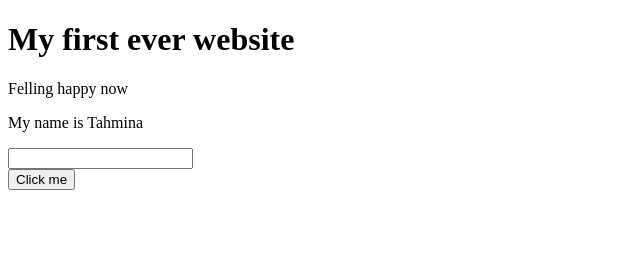
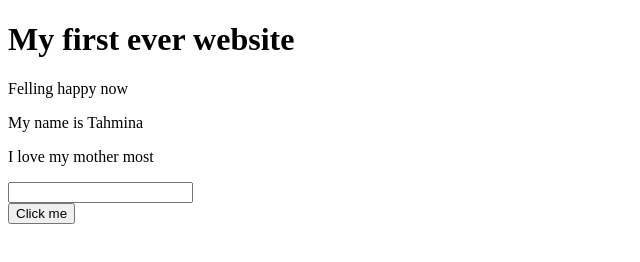
Before and after one commit to TahminaA/my-first-website, a plain HTML site: page index.html in a window 1280 px wide. Shown: the whole page, without its empty margins (0-640 px from the left). Drawn offline with Linux system fonts and the light colour scheme.

Commit message:
text changed

```diff
--- a/index.html
+++ b/index.html
@@ -9,6 +9,7 @@
     <h1>My first ever website</h1>
     <p>Felling happy now</p>
     <p>My name is Tahmina</p>
+    <p>I love my mother most</p>
     <input type="text">
     <br>
     <button>Click me</button>
```
